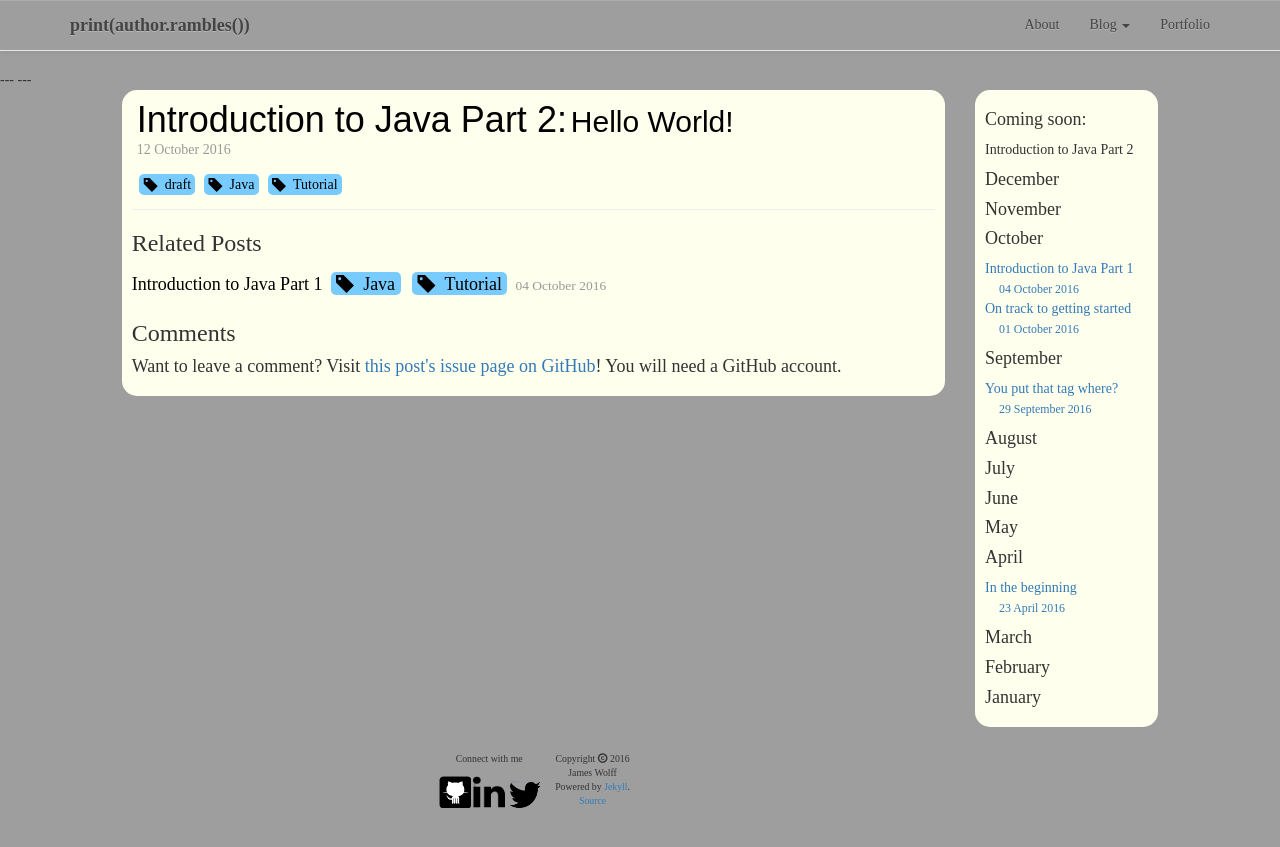
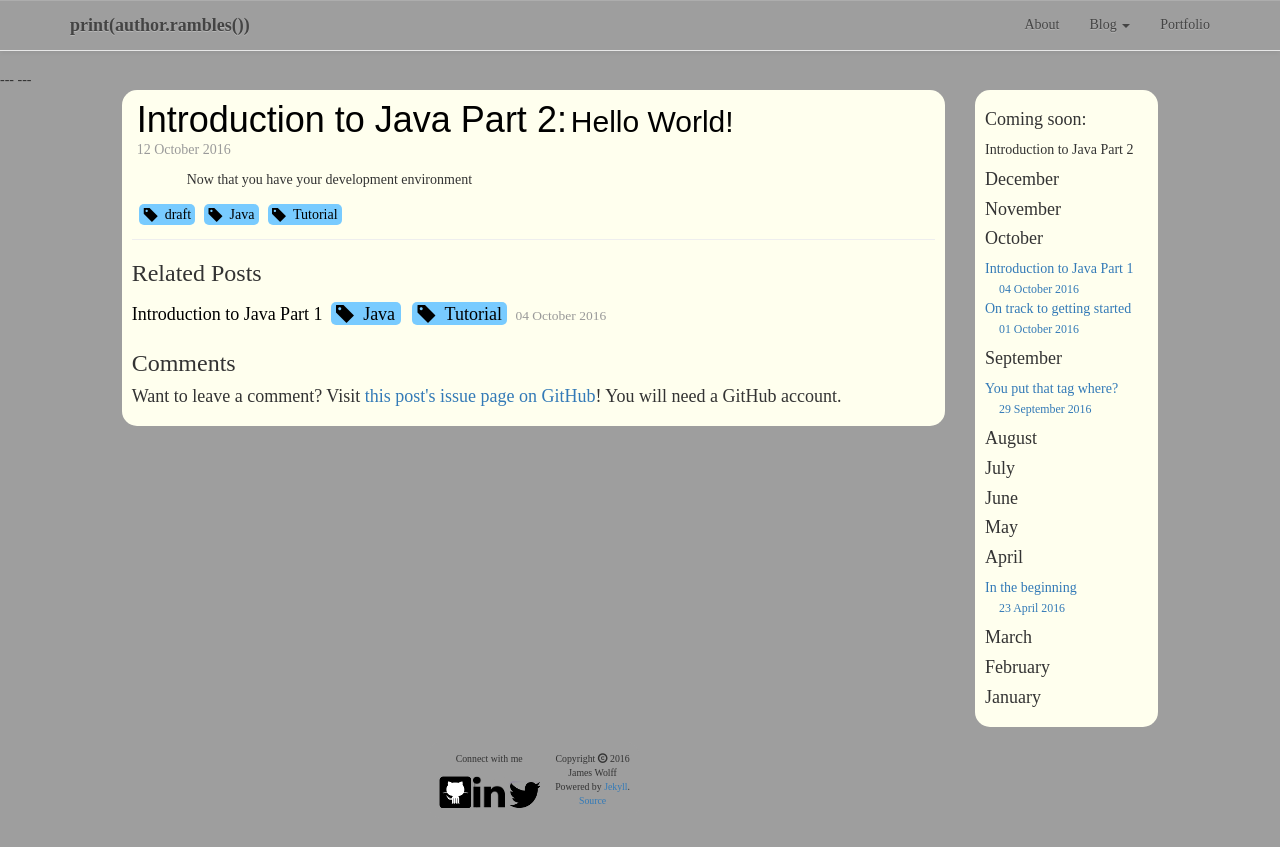
Before and after one commit to jwolff52/wolffblog, a Jekyll site: the page built from _posts/2016-10-12-intro-to-java-2.md, in a window 1280 px wide. Shown: the top 847 px of the page. Built offline with Jekyll 4.4.1, drawn with Linux system fonts in a browser that asks for light colours; some web fonts are replaced.

Commit message:
Update 2016-10-12-intro-to-java-2.md

```diff
--- a/_posts/2016-10-12-intro-to-java-2.md
+++ b/_posts/2016-10-12-intro-to-java-2.md
@@ -7,3 +7,4 @@ category: Programming
 tags: ['draft', 'Java', 'Tutorial']
 commentIssueId: 5
 ---
+Now that you have your development environment
```
